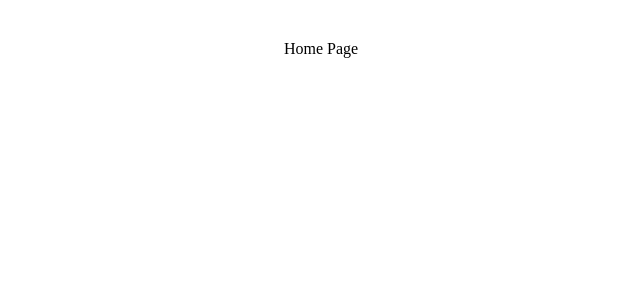
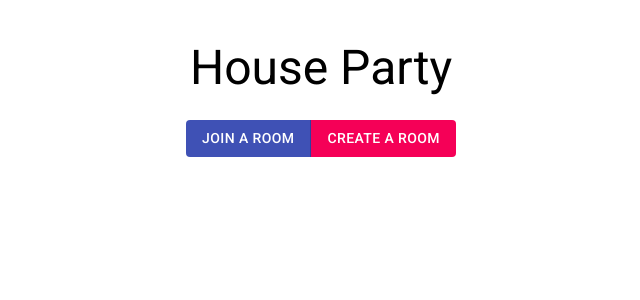
Before and after one commit to gydox/music-controller, a React (Vite) app in the folder frontend/: page / in a window 1280 px wide. Shown: the top 300 px of the page, without its empty margins (319-959 px from the left). Built offline with nearby package versions, Linux system fonts and the light colour scheme; no server answers.

Commit message:
Update room page, navigate to existing room based on session

```diff
--- a/frontend/src/pages/HomePage.jsx
+++ b/frontend/src/pages/HomePage.jsx
@@ -1,5 +1,51 @@
 import React from "react";
+import { Grid, Button, ButtonGroup, Typography } from "@material-ui/core";
+import { useNavigate, Link } from "react-router-dom";
+import { useEffect, useState } from "react";
+import axios from "axios";
+
+axios.defaults.withCredentials = true;
+axios.defaults.xsrfCookieName = "csrftoken";
+axios.defaults.xsrfHeaderName = "X-CSRFToken";
 
 export default function HomePage(props) {
-  return <div>Home Page</div>;
+  const navigateTo = useNavigate();
+  const [roomCode, setRoomCode] = useState(null);
+
+  useEffect(() => {
+    axios
+      .get("http://localhost:8000/api/user_in_room")
+      .then((response) => {
+        setRoomCode(response.data.room_code);
+      })
+      .catch((error) => {
+        console.error("Error fetching room data:", error);
+      });
+  }, []);
+
+  useEffect(() => {
+    if (roomCode != null) {
+      navigateTo("/room/" + roomCode);
+    }
+  }, [roomCode, navigateTo]);
+
+  return (
+    <Grid container spacing={3}>
+      <Grid item xs={12} align="center">
+        <Typography variant="h3" compact="h3">
+          House Party
+        </Typography>
+      </Grid>
+      <Grid item xs={12} align="center">
+        <ButtonGroup disableElevation variant="contained" color="primary">
+          <Button color="primary" to="/join_room" component={Link}>
+            Join A Room
+          </Button>
+          <Button color="secondary" to="/create_room" component={Link}>
+            Create A room
+          </Button>
+        </ButtonGroup>
+      </Grid>
+    </Grid>
+  );
 }
```
